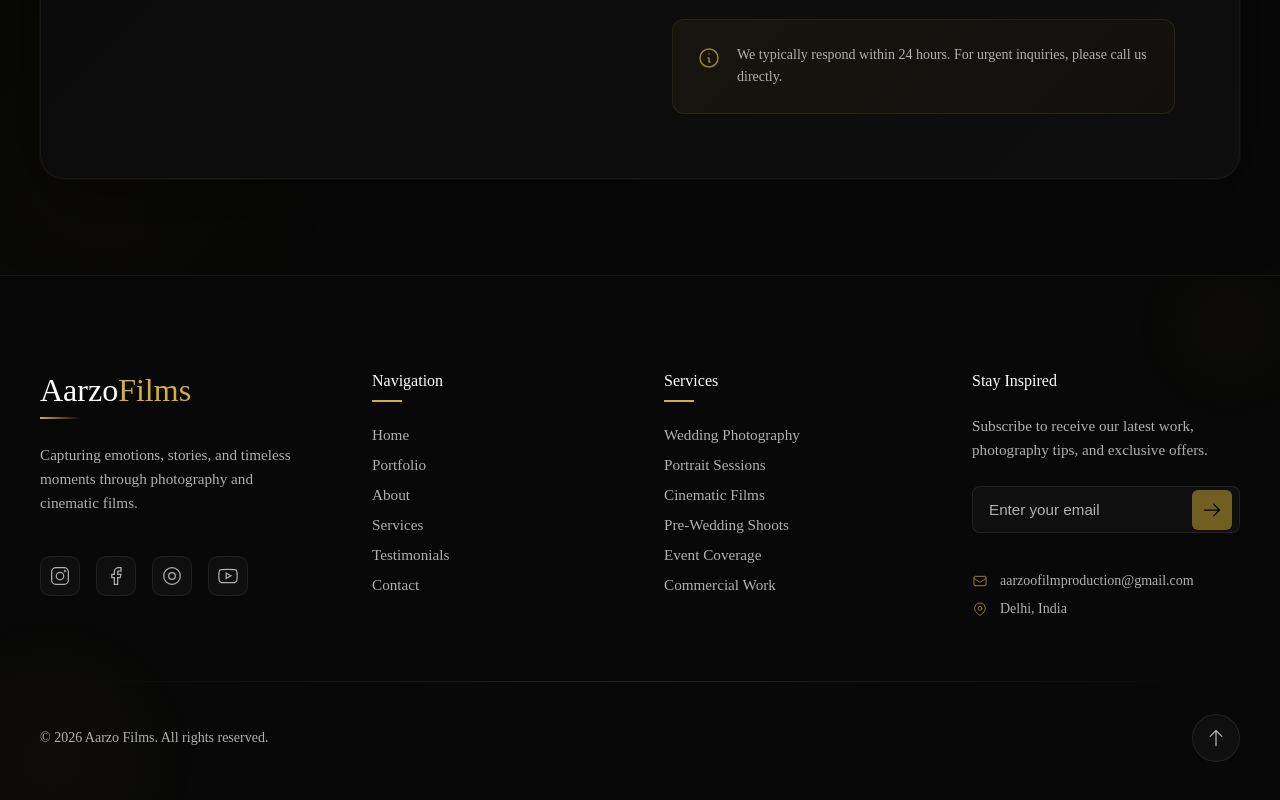
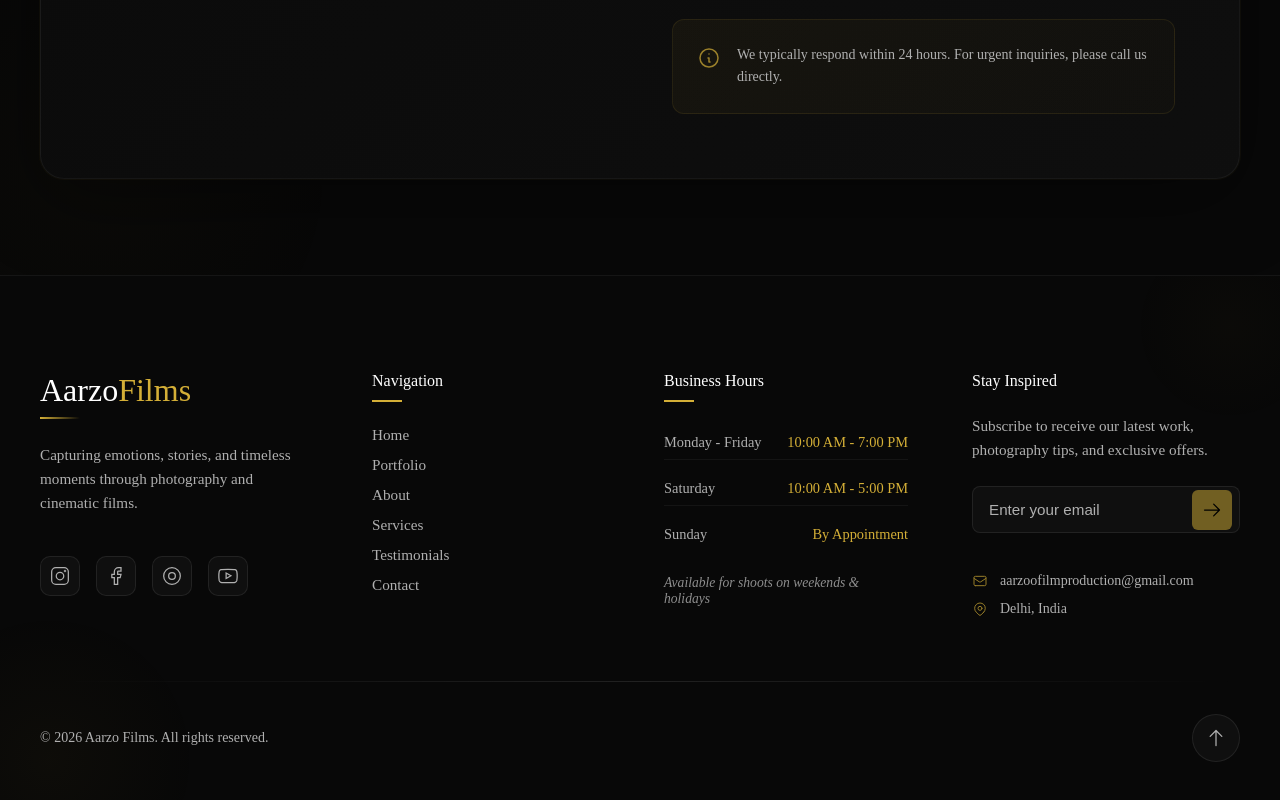
Before and after one commit to Rudrakshsachdev/aarzoofilms, a React (Vite) app in the folder aarzofilms/: page / in a window 1280 px wide. Shown: the part 8876-9676 px from the top of the page. Built offline with nearby package versions, Linux system fonts and the light colour scheme; no server answers; the database is empty.

Commit message:
Deployment Ready for vercel

```diff
--- a/aarzofilms/src/components/Footer/Footer.jsx
+++ b/aarzofilms/src/components/Footer/Footer.jsx
@@ -141,26 +141,23 @@ function Footer() {
             </div>
 
             <div className={styles.navSection}>
-              <h4>Services</h4>
-              <div className={styles.navLinks}>
-                <a href="/services/wedding" className={styles.navLink}>
-                  Wedding Photography
-                </a>
-                <a href="/services/portrait" className={styles.navLink}>
-                  Portrait Sessions
-                </a>
-                <a href="/services/cinematic" className={styles.navLink}>
-                  Cinematic Films
-                </a>
-                <a href="/services/pre-wedding" className={styles.navLink}>
-                  Pre-Wedding Shoots
-                </a>
-                <a href="/services/events" className={styles.navLink}>
-                  Event Coverage
-                </a>
-                <a href="/services/commercial" className={styles.navLink}>
-                  Commercial Work
-                </a>
+              <h4>Business Hours</h4>
+              <div className={styles.hoursInfo}>
+                <div className={styles.hoursRow}>
+                  <span className={styles.day}>Monday - Friday</span>
+                  <span className={styles.time}>10:00 AM - 7:00 PM</span>
+                </div>
+                <div className={styles.hoursRow}>
+                  <span className={styles.day}>Saturday</span>
+                  <span className={styles.time}>10:00 AM - 5:00 PM</span>
+                </div>
+                <div className={styles.hoursRow}>
+                  <span className={styles.day}>Sunday</span>
+                  <span className={styles.time}>By Appointment</span>
+                </div>
+                <p className={styles.hoursNote}>
+                  Available for shoots on weekends & holidays
+                </p>
               </div>
             </div>
           </div>
--- a/aarzofilms/src/components/Footer/Footer.module.css
+++ b/aarzofilms/src/components/Footer/Footer.module.css
@@ -129,7 +129,7 @@
 }
 
 .navSection h4::after {
-  content: '';
+  content: "";
   position: absolute;
   bottom: 0;
   left: 0;
@@ -156,7 +156,7 @@
 }
 
 .navLink::before {
-  content: '';
+  content: "";
   position: absolute;
   bottom: -2px;
   left: 0;
@@ -173,6 +173,44 @@
 
 .navLink:hover::before {
   width: 8px;
+}
+
+.hoursInfo {
+  display: flex;
+  flex-direction: column;
+  gap: 0.75rem;
+}
+
+.hoursRow {
+  display: flex;
+  justify-content: space-between;
+  align-items: center;
+  padding: 0.5rem 0;
+  border-bottom: 1px solid rgba(255, 255, 255, 0.05);
+}
+
+.hoursRow:last-of-type {
+  border-bottom: none;
+}
+
+.day {
+  color: var(--text-muted);
+  font-size: 0.9rem;
+  font-weight: 400;
+}
+
+.time {
+  color: var(--primary-color);
+  font-size: 0.9rem;
+  font-weight: 500;
+}
+
+.hoursNote {
+  margin-top: 0.75rem;
+  color: var(--text-muted);
+  font-size: 0.85rem;
+  font-style: italic;
+  opacity: 0.8;
 }
 
 .newsletter {
@@ -328,10 +366,12 @@
 
 .divider {
   height: 1px;
-  background: linear-gradient(90deg,
+  background: linear-gradient(
+    90deg,
     transparent,
     rgba(255, 255, 255, 0.1),
-    transparent);
+    transparent
+  );
   margin: 2rem 0;
 }
 
@@ -390,16 +430,18 @@
 }
 
 .backToTop::before {
-  content: '';
+  content: "";
   position: absolute;
   top: 0;
   left: -100%;
   width: 100%;
   height: 100%;
-  background: linear-gradient(90deg,
+  background: linear-gradient(
+    90deg,
     transparent,
     rgba(212, 175, 55, 0.1),
-    transparent);
+    transparent
+  );
   transition: left 0.7s ease;
 }
 
@@ -433,9 +475,11 @@
   left: -100px;
   width: 300px;
   height: 300px;
-  background: radial-gradient(circle,
+  background: radial-gradient(
+    circle,
     rgba(212, 175, 55, 0.03) 0%,
-    transparent 70%);
+    transparent 70%
+  );
   border-radius: 50%;
   animation: float 20s ease-in-out infinite;
 }
@@ -446,15 +490,18 @@
   right: -50px;
   width: 200px;
   height: 200px;
-  background: radial-gradient(circle,
+  background: radial-gradient(
+    circle,
     rgba(212, 175, 55, 0.02) 0%,
-    transparent 70%);
+    transparent 70%
+  );
   border-radius: 50%;
   animation: float 25s ease-in-out infinite reverse;
 }
 
 @keyframes float {
-  0%, 100% {
+  0%,
+  100% {
     transform: translateY(0) rotate(0deg);
   }
   50% {
```
